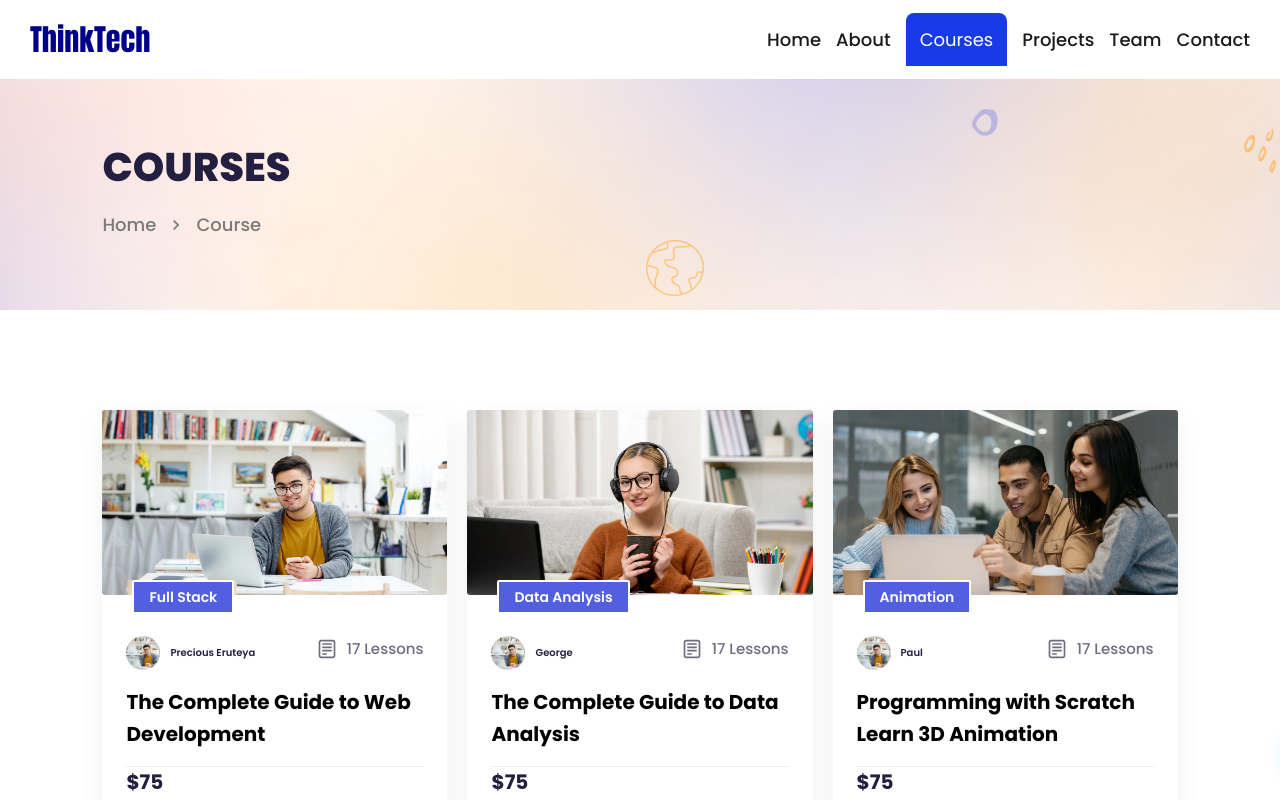
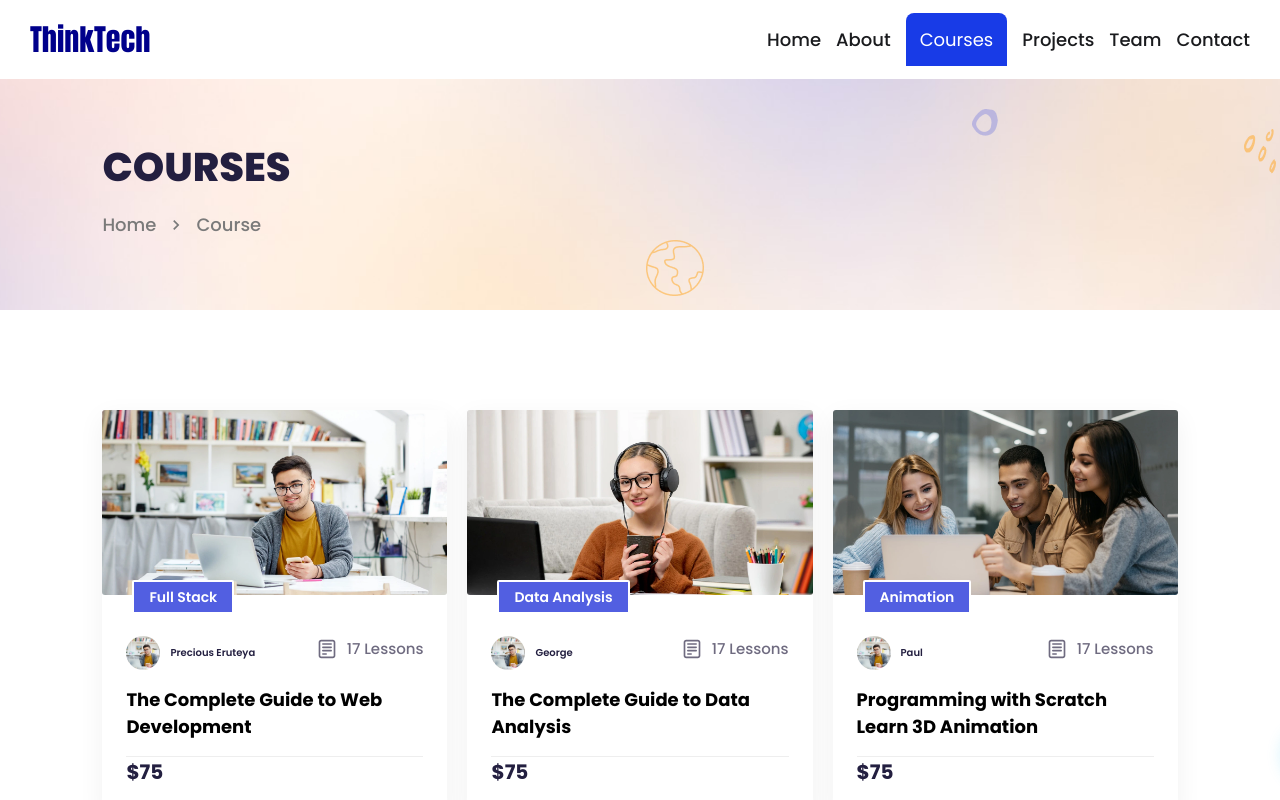
Before and after one commit to Klessy/Thinktech, a React (Vite) app: page /courses in a window 1280 px wide. Shown: the top 800 px of the page. Built offline with nearby package versions, Linux system fonts and the light colour scheme; a web font is replaced by a local one.

Commit message:
course title modified

```diff
--- a/src/pages/courses/courses.css
+++ b/src/pages/courses/courses.css
@@ -115,8 +115,9 @@
 
 .course__title {
   margin-bottom: 16px;
-  font-size: 20px;
-  line-height: 1.6;
+  font-size: 18px;
+  display: inline-block;
+  /* line-height: 1.6; */
 }
 
 .price__wrapper {
```
